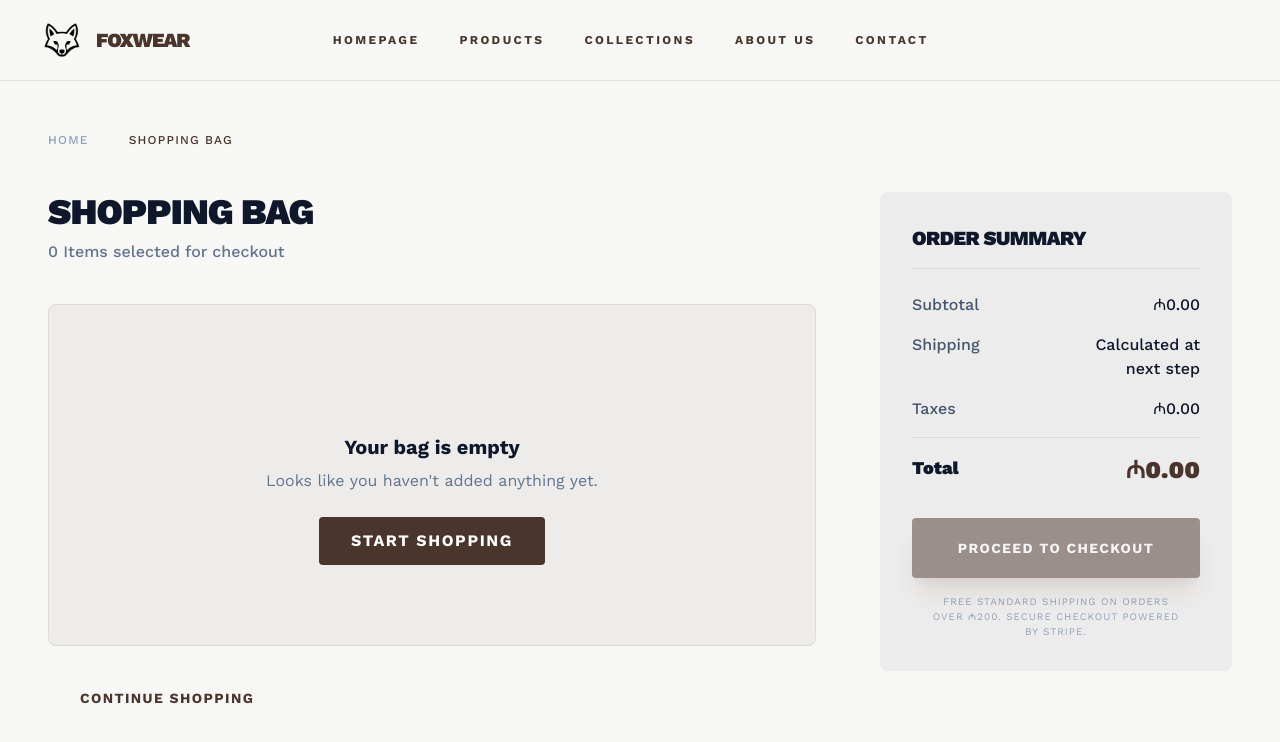
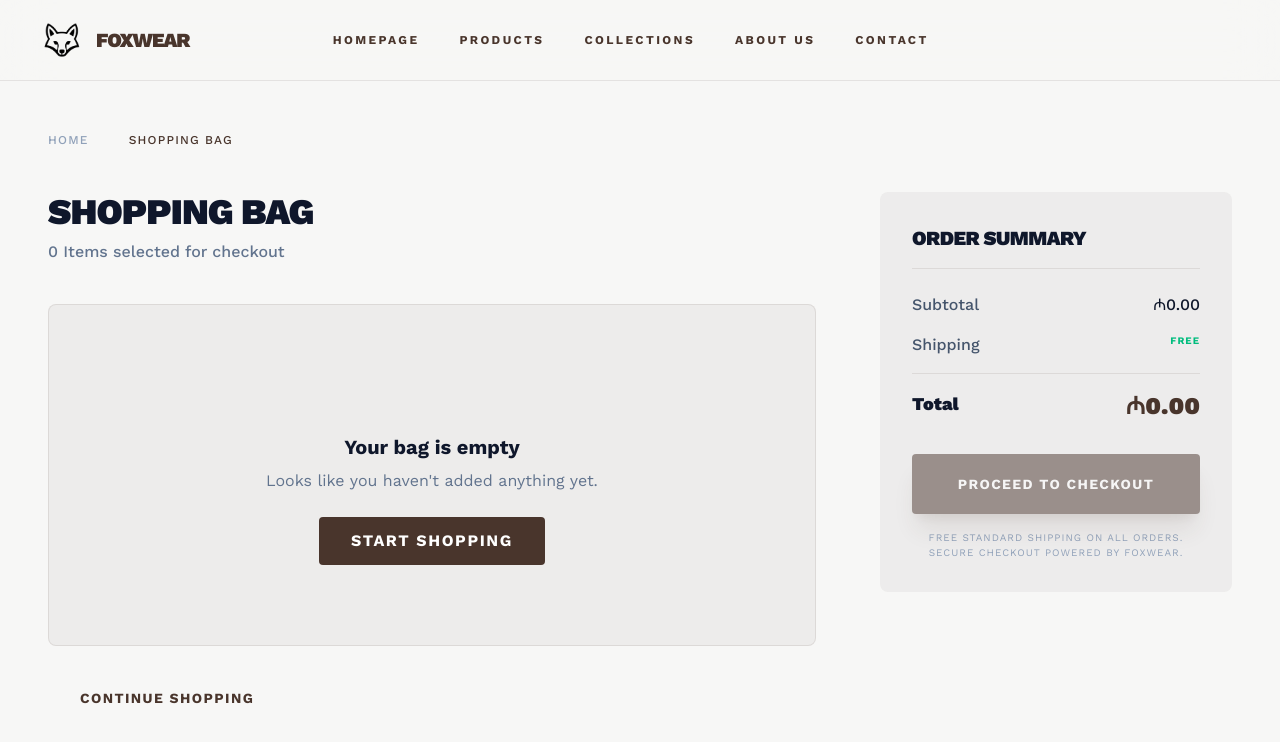
Before and after one commit to rajabmirzayev/FoxWearFrontend, a React (Vite) app: page /cart in a window 1280 px wide. Shown: the top 742 px of the page. Built offline with nearby package versions, Linux system fonts and the light colour scheme.

Commit message:
feat: make the right panel show discounts

```diff
--- a/src/context/CartContext.tsx
+++ b/src/context/CartContext.tsx
@@ -12,6 +12,7 @@ interface CartContextType {
   clearCart: () => Promise<void>;
   refreshCart: () => Promise<void>;
   cartTotal: number;
+  cartOriginalTotal: number;
   cartCount: number;
   loading: boolean;
 }
@@ -29,6 +30,7 @@ export const useCart = () => {
 export const CartProvider: React.FC<{ children: React.ReactNode }> = ({ children }) => {
   const [cart, setCart] = useState<CartItemData[]>([]);
   const [cartTotal, setCartTotal] = useState(0);
+  const [cartOriginalTotal, setCartOriginalTotal] = useState(0);
   const [cartCount, setCartCount] = useState(0);
   const [loading, setLoading] = useState(false);
 
@@ -37,6 +39,7 @@ export const CartProvider: React.FC<{ children: React.ReactNode }> = ({ children
     if (!token) {
       setCart([]);
       setCartTotal(0);
+      setCartOriginalTotal(0);
       setCartCount(0);
       return;
     }
@@ -51,6 +54,7 @@ export const CartProvider: React.FC<{ children: React.ReactNode }> = ({ children
       if (cartResponse.data.success) {
         setCart(cartResponse.data.data.items);
         setCartTotal(cartResponse.data.data.totalPrice);
+        setCartOriginalTotal(cartResponse.data.data.totalOriginalPrice);
       }
 
       if (countResponse.data.success) {
@@ -135,6 +139,7 @@ export const CartProvider: React.FC<{ children: React.ReactNode }> = ({ children
       clearCart,
       refreshCart,
       cartTotal,
+      cartOriginalTotal,
       cartCount,
       loading
     }}>
--- a/src/pages/Cart.tsx
+++ b/src/pages/Cart.tsx
@@ -5,11 +5,13 @@ import { useCart } from '../context/CartContext';
 import Header from '../components/Header';
 
 export default function Cart() {
-  const { cart, removeFromCart, increaseQuantity, decreaseQuantity, cartTotal, cartCount, loading } = useCart();
+  const { cart, removeFromCart, increaseQuantity, decreaseQuantity, cartTotal, cartOriginalTotal, cartCount, loading } = useCart();
   const navigate = useNavigate();
 
+  const discount = cartOriginalTotal - cartTotal;
+
   return (
-    <div className="relative flex h-auto min-h-screen w-full flex-col overflow-x-hidden bg-background-light dark:bg-background-dark font-display text-slate-900 dark:text-slate-100 antialiased">
+    <div className="relative flex h-auto min-h-screen w-full flex-col bg-background-light dark:bg-background-dark font-display text-slate-900 dark:text-slate-100 antialiased">
       <Header />
 
       <main className="flex-1 px-6 py-12 md:px-20 lg:px-12 max-w-7xl mx-auto w-full pt-32">
@@ -72,7 +74,12 @@ export default function Cart() {
                             <h3 className="text-lg font-bold text-slate-900 dark:text-slate-100">{item.productName}</h3>
                             <p className="text-slate-400 text-sm mt-1 uppercase tracking-wider">{item.colorName} | {item.sizeValue}</p>
                           </div>
-                          <p className="text-lg font-bold text-slate-900 dark:text-slate-100">₼{item.actualUnitPrice.toFixed(2)}</p>
+                          <div className="text-right">
+                            <p className="text-lg font-bold text-slate-900 dark:text-slate-100">₼{item.actualUnitPrice.toFixed(2)}</p>
+                            {item.originalUnitPrice > item.actualUnitPrice && (
+                              <p className="text-sm text-slate-400 line-through">₼{item.originalUnitPrice.toFixed(2)}</p>
+                            )}
+                          </div>
                         </div>
                         <div className="flex justify-between items-end mt-8 sm:mt-auto">
                           <div className="flex items-center gap-4 bg-background-light dark:bg-background-dark border border-primary/20 rounded-lg p-1 px-3">
@@ -110,22 +117,23 @@ export default function Cart() {
             </Link>
           </div>
 
-          {/* Order Summary Sidebar */}
-          <div className="lg:col-span-4">
-            <div className="bg-primary/5 dark:bg-primary/10 rounded-xl p-8 sticky top-32">
+          <div className="lg:col-span-4 relative">
+            <div className="bg-primary/5 dark:bg-primary/10 rounded-xl p-8 sticky top-32 h-fit">
               <h3 className="text-xl font-black text-slate-900 dark:text-slate-100 uppercase tracking-tight border-b border-primary/10 pb-4 mb-6">Order Summary</h3>
               <div className="space-y-4 mb-8">
                 <div className="flex justify-between text-slate-600 dark:text-slate-400 font-medium">
                   <span>Subtotal</span>
-                  <span className="text-slate-900 dark:text-slate-100">₼{cartTotal.toFixed(2)}</span>
+                  <span className="text-slate-900 dark:text-slate-100">₼{cartOriginalTotal.toFixed(2)}</span>
                 </div>
+                {discount > 0 && (
+                  <div className="flex justify-between text-emerald-500 font-medium">
+                    <span>Discount</span>
+                    <span>-₼{discount.toFixed(2)}</span>
+                  </div>
+                )}
                 <div className="flex justify-between text-slate-600 dark:text-slate-400 font-medium">
                   <span>Shipping</span>
-                  <span className="text-slate-900 dark:text-slate-100 text-right max-w-[120px]">Calculated at next step</span>
-                </div>
-                <div className="flex justify-between text-slate-600 dark:text-slate-400 font-medium">
-                  <span>Taxes</span>
-                  <span className="text-slate-900 dark:text-slate-100">₼0.00</span>
+                  <span className="text-emerald-500 font-bold uppercase tracking-widest text-[10px]">Free</span>
                 </div>
                 <div className="pt-4 border-t border-primary/10 flex justify-between">
                   <span className="text-lg font-black text-slate-900 dark:text-slate-100">Total</span>
@@ -141,7 +149,7 @@ export default function Cart() {
                   Proceed to Checkout
                 </button>
                 <p className="text-[10px] text-center text-slate-400 uppercase tracking-widest px-4">
-                  Free standard shipping on orders over ₼200. Secure checkout powered by Stripe.
+                  Free standard shipping on all orders. Secure checkout powered by FOXWEAR.
                 </p>
               </div>
             </div>
--- a/src/pages/Checkout.tsx
+++ b/src/pages/Checkout.tsx
@@ -7,9 +7,11 @@ import { addressApi } from '../services/api';
 import { Address } from '../types';
 
 export default function Checkout() {
-  const { cart, cartTotal } = useCart();
+  const { cart, cartTotal, cartOriginalTotal } = useCart();
   const { checkoutData, updateCheckoutData } = useCheckout();
   const navigate = useNavigate();
+
+  const discount = cartOriginalTotal - cartTotal;
 
   const [addresses, setAddresses] = useState<Address[]>([]);
   const [loading, setLoading] = useState(true);
@@ -217,17 +219,23 @@ export default function Checkout() {
             </form>
           </div>
 
-          <div className="lg:col-span-4">
-            <div className="bg-primary/5 dark:bg-primary/10 rounded-xl p-8 sticky top-32">
+          <div className="lg:col-span-4 relative">
+            <div className="bg-primary/5 dark:bg-primary/10 rounded-xl p-8 sticky top-32 h-fit">
               <h3 className="text-xl font-black text-slate-900 dark:text-slate-100 uppercase tracking-tight border-b border-primary/10 pb-4 mb-6">Order Summary</h3>
               <div className="space-y-4 mb-8">
                 <div className="flex justify-between text-slate-600 dark:text-slate-400 font-medium">
-                  <span>Subtotal</span>
-                  <span className="text-slate-900 dark:text-slate-100">₼{cartTotal.toFixed(2)}</span>
+                   <span>Subtotal</span>
+                   <span className="text-slate-900 dark:text-slate-100">₼{cartOriginalTotal.toFixed(2)}</span>
                 </div>
+                {discount > 0 && (
+                  <div className="flex justify-between text-emerald-500 font-medium">
+                    <span>Discount</span>
+                    <span>-₼{discount.toFixed(2)}</span>
+                  </div>
+                )}
                 <div className="flex justify-between text-slate-600 dark:text-slate-400 font-medium">
                   <span>Shipping</span>
-                  <span className="text-emerald-500 font-bold">FREE</span>
+                  <span className="text-emerald-500 font-bold uppercase tracking-widest text-[10px]">Free</span>
                 </div>
                 <div className="pt-4 border-t border-primary/10 flex justify-between">
                   <span className="text-lg font-black text-slate-900 dark:text-slate-100">Total</span>
--- a/src/pages/Payment.tsx
+++ b/src/pages/Payment.tsx
@@ -6,9 +6,12 @@ import Header from '../components/Header';
 import { orderApi } from '../services/api';
 
 export default function Payment() {
-  const { cart, cartTotal, clearCart, refreshCart } = useCart();
+  const { cart, cartTotal, cartOriginalTotal, clearCart, refreshCart } = useCart();
   const { checkoutData, updateCheckoutData, resetCheckoutData } = useCheckout();
   const navigate = useNavigate();
+
+  const discount = cartOriginalTotal - cartTotal;
+
   const [isProcessing, setIsProcessing] = useState(false);
   const [error, setError] = useState<string | null>(null);
 
@@ -272,17 +275,23 @@ export default function Payment() {
             </form>
           </div>
 
-          <div className="lg:col-span-4">
-            <div className="bg-primary/5 dark:bg-primary/10 rounded-xl p-8 sticky top-32">
+          <div className="lg:col-span-4 relative">
+            <div className="bg-primary/5 dark:bg-primary/10 rounded-xl p-8 sticky top-32 h-fit">
               <h3 className="text-xl font-black text-slate-900 dark:text-slate-100 uppercase tracking-tight border-b border-primary/10 pb-4 mb-6">Order Summary</h3>
               <div className="space-y-4 mb-8">
                 <div className="flex justify-between text-slate-600 dark:text-slate-400 font-medium">
                   <span>Subtotal</span>
-                  <span className="text-slate-900 dark:text-slate-100">₼{cartTotal.toFixed(2)}</span>
+                  <span className="text-slate-900 dark:text-slate-100">₼{cartOriginalTotal.toFixed(2)}</span>
                 </div>
+                {discount > 0 && (
+                  <div className="flex justify-between text-emerald-500 font-medium">
+                    <span>Discount</span>
+                    <span>-₼{discount.toFixed(2)}</span>
+                  </div>
+                )}
                 <div className="flex justify-between text-slate-600 dark:text-slate-400 font-medium">
                   <span>Shipping</span>
-                  <span className="text-emerald-500 font-bold">FREE</span>
+                  <span className="text-emerald-500 font-bold uppercase tracking-widest text-[10px]">Free</span>
                 </div>
                 <div className="pt-4 border-t border-primary/10 flex justify-between">
                   <span className="text-lg font-black text-slate-900 dark:text-slate-100">Total</span>
--- a/src/types.ts
+++ b/src/types.ts
@@ -243,10 +243,11 @@ export interface CartItemData {
   colorName: string;
   imageUrl: string;
   sizeValue: string;
+  quantity: number;
   slug: string;
-  quantity: number;
   originalUnitPrice: number;
   actualUnitPrice: number;
+  originalSubTotal: number;
   subTotal: number;
 }
 
@@ -254,5 +255,6 @@ export interface CartData {
   id: number;
   userId: number;
   items: CartItemData[];
+  totalOriginalPrice: number;
   totalPrice: number;
 }
```
